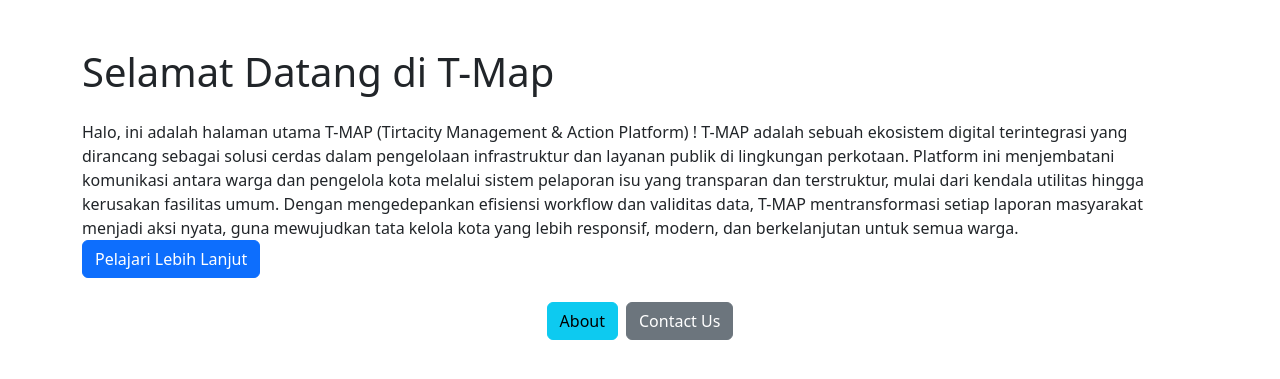
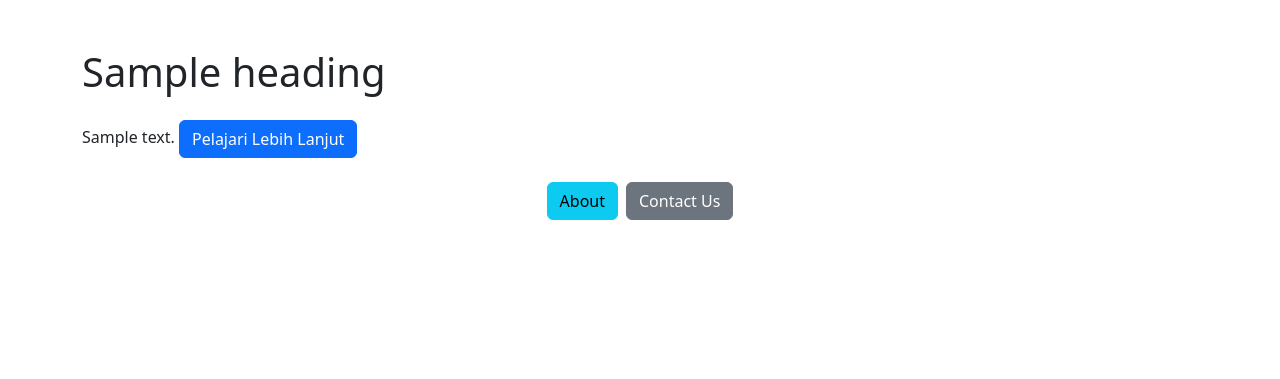
Before and after one commit to IET-Polinela/project-2026-wahyourbaeee, a Django app: template lab 1/WahyuTirtaW_24782096_iet_2026/main_app/templates/main_app/index.html in a window 1280 px wide. Shown: the top 379 px of the page. Run offline with Django 5.2, Linux system fonts and the light colour scheme; the template is opened without the code that fills it: most values are stand-ins (such as "Sample title", 1, 10 or a date in 2020).

Commit message:
merubah django tamplate

```diff
--- a/lab 1/WahyuTirtaW_24782096_iet_2026/main_app/templates/main_app/index.html
+++ b/lab 1/WahyuTirtaW_24782096_iet_2026/main_app/templates/main_app/index.html
@@ -2,7 +2,7 @@
 <html lang="en">
   <head>
     <meta charset="UTF-8" />
-    <title>T-Map</title>
+    <title>{{ title }}</title>
     <link
       rel="stylesheet"
       href="https://cdn.jsdelivr.net/npm/bootstrap@5.3.0/dist/css/bootstrap.min.css"
@@ -10,19 +10,9 @@
   </head>
   <body>
     <div class="container mt-5">
-      <h1 class="mb-4">Selamat Datang di T-Map</h1>
+      <h1 class="mb-4">{{ heading }}</h1>
       <p>
-        Halo, ini adalah halaman utama T-MAP (Tirtacity Management & Action
-        Platform) ! T-MAP adalah sebuah ekosistem digital terintegrasi yang
-        dirancang sebagai solusi cerdas dalam pengelolaan infrastruktur dan
-        layanan publik di lingkungan perkotaan. Platform ini menjembatani
-        komunikasi antara warga dan pengelola kota melalui sistem pelaporan isu
-        yang transparan dan terstruktur, mulai dari kendala utilitas hingga
-        kerusakan fasilitas umum. Dengan mengedepankan efisiensi workflow dan
-        validitas data, T-MAP mentransformasi setiap laporan masyarakat menjadi
-        aksi nyata, guna mewujudkan tata kelola kota yang lebih responsif,
-        modern, dan berkelanjutan untuk semua warga.<br />
-
+        {{description}}
         <a href="#" class="btn btn-primary">Pelajari Lebih Lanjut</a>
       </p>
     </div>
--- a/lab 1/WahyuTirtaW_24782096_iet_2026/main_app/views.py
+++ b/lab 1/WahyuTirtaW_24782096_iet_2026/main_app/views.py
@@ -6,8 +6,8 @@ from .form import ReportForm
 def home(request):
     context = {
         'title': 'Home |T-City',
-        'heading': '',
-        'subheading': 'Halo, ini adalah halaman utama T-MAP (Tirtacity Management & Action Platform) ! T-MAP adalah sebuah ekosistem digital terintegrasi yang dirancang sebagai solusi cerdas dalam pengelolaan infrastruktur dan layanan publik di lingkungan perkotaan. Platform ini menjembatani komunikasi antara warga dan pengelola kota melalui sistem pelaporan isu yang transparan dan terstruktur, mulai dari kendala utilitas hingga kerusakan fasilitas umum. Dengan mengedepankan efisiensi workflow dan validitas data, T-MAP mentransformasi setiap laporan masyarakat menjadi aksi nyata, guna mewujudkan tata kelola kota yang lebih responsif, modern, dan berkelanjutan untuk semua warga',
+        'heading': 'Selamat Datang di T-Map',
+        'description': 'Halo, ini adalah halaman utama T-MAP (Tirtacity Management & Action Platform) ! T-MAP adalah sebuah ekosistem digital terintegrasi yang dirancang sebagai solusi cerdas dalam pengelolaan infrastruktur dan layanan publik di lingkungan perkotaan. Platform ini menjembatani komunikasi antara warga dan pengelola kota melalui sistem pelaporan isu yang transparan dan terstruktur, mulai dari kendala utilitas hingga kerusakan fasilitas umum. Dengan mengedepankan efisiensi workflow dan validitas data, T-MAP mentransformasi setiap laporan masyarakat menjadi aksi nyata, guna mewujudkan tata kelola kota yang lebih responsif, modern, dan berkelanjutan untuk semua warga',
         }
     return render(request, 'main_app/index.html', context)
 
```
